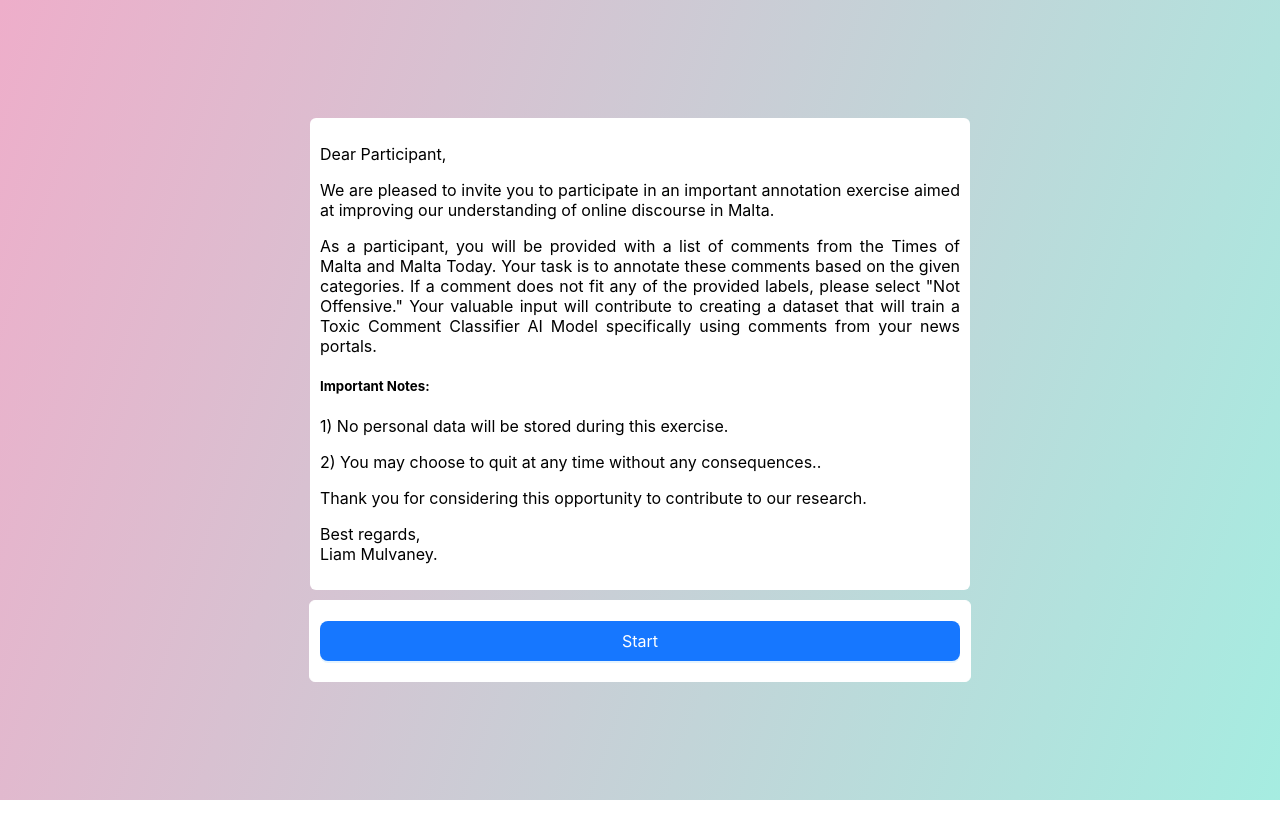
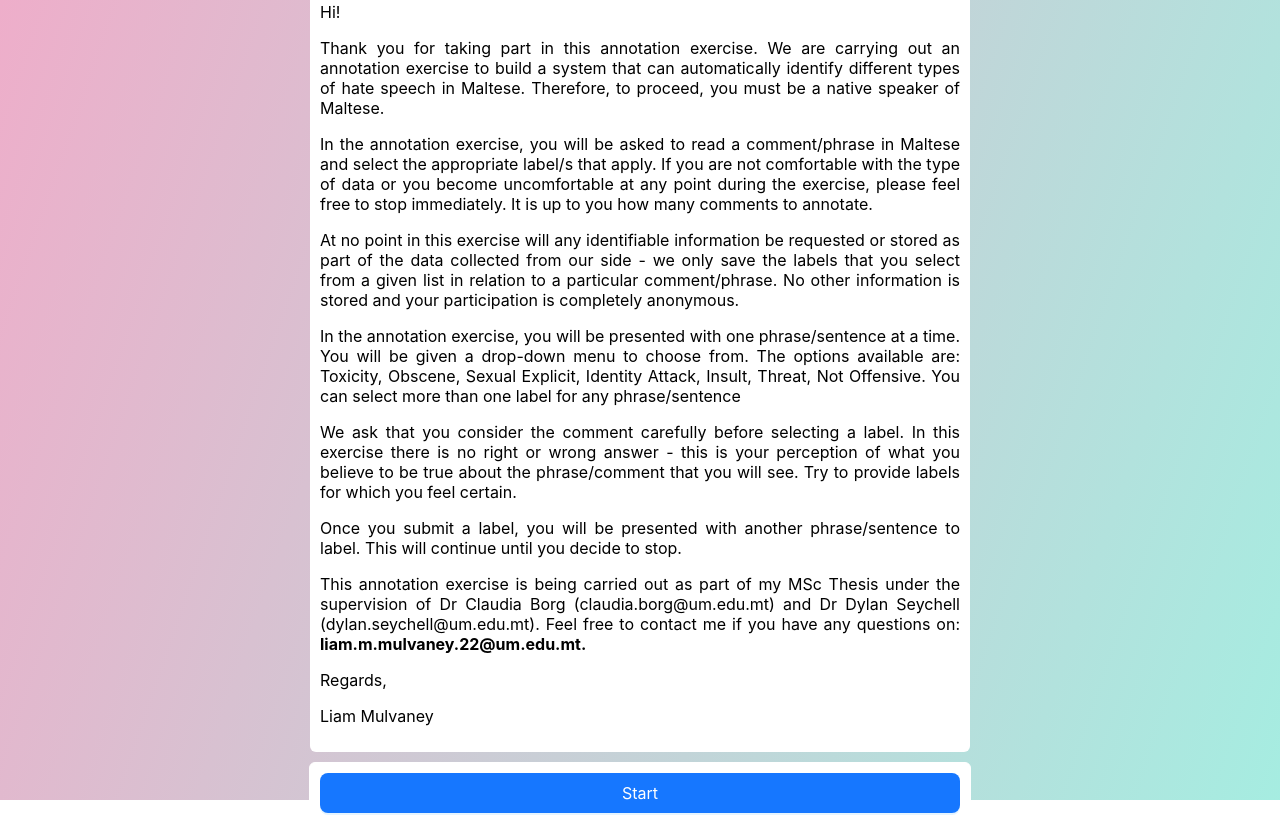
Before and after one commit to camagaKhan/AnnotatorApp, a React (Create React App) app: page /AnnotatorApp/login in a window 1280 px wide. Before the commit the page ends 800 px from the top, so only its background shows below. Built offline with nearby package versions, Linux system fonts and the light colour scheme.

Commit message:
Updated blur

```diff
--- a/src/components/login/login.css
+++ b/src/components/login/login.css
@@ -41,7 +41,13 @@
 }
 
 
-@media (max-width: 600px) {
+@media (max-width: 622px) {
+    .letter-container {
+        overflow-y: scroll;
+    }
+}
+
+@media (max-width: 1165px) {
 
     .login-container {
         padding: 7px;
@@ -70,7 +76,10 @@
   }
 
 
-@media (min-width: 1300px) {
+
+
+
+@media (min-width: 1670px) {
     .letter-container,    .login-container {
         width: 30%;
         padding:15px;
--- a/src/components/login/login.js
+++ b/src/components/login/login.js
@@ -21,14 +21,16 @@ function Login () {
     return (
         <div className="app-container container-layout" >
             <div className="letter-container login-text pad-container">
-                <p>Dear Participant,</p>
-                <p>We are pleased to invite you to participate in an important annotation exercise aimed at improving our understanding of online discourse in Malta.</p>
-                <p>As a participant, you will be provided with a list of comments from the Times of Malta and Malta Today. Your task is to annotate these comments based on the given categories. If a comment does not fit any of the provided labels, please select "Not Offensive." Your valuable input will contribute to creating a dataset that will train a Toxic Comment Classifier AI Model specifically using comments from your news portals.</p>
-                <h5>Important Notes:</h5>
-                <p>1) No personal data will be stored during this exercise.</p>
-                <p>2) You may choose to quit at any time without any consequences..</p>
-                <p>Thank you for considering this opportunity to contribute to our research.</p>
-                <p>Best regards, <br /> Liam Mulvaney.</p>
+                <p>Hi!</p>
+                <p>Thank you for taking part in this annotation exercise. We are carrying out an annotation exercise to build a system that can automatically identify different types of hate speech in Maltese. Therefore, to proceed, you must be a native speaker of Maltese.</p>
+                <p>In the annotation exercise, you will be asked to read a comment/phrase in Maltese and select the appropriate label/s that apply. If you are not comfortable with the type of data or you become uncomfortable at any point during the exercise, please feel free to stop immediately. It is up to you how many comments to annotate.</p>
+                <p>At no point in this exercise will any identifiable information be requested or stored as part of the data collected from our side - we only save the labels that you select from a given list in relation to a particular comment/phrase. No other information is stored and your participation is completely anonymous.</p>
+                <p>In the annotation exercise, you will be presented with one phrase/sentence at a time. You will be given a drop-down menu to choose from. The options available are: Toxicity, Obscene, Sexual Explicit, Identity Attack, Insult, Threat, Not Offensive. You can select more than one label for any phrase/sentence</p>
+                <p>We ask that you consider the comment carefully before selecting a label. In this exercise there is no right or wrong answer - this is your perception of what you believe to be true about the phrase/comment that you will see. Try to provide labels for which you feel certain. </p>
+                <p>Once you submit a label, you will be presented with another phrase/sentence to label. This will continue until you decide to stop.</p>
+                <p>This annotation exercise is being carried out as part of my MSc Thesis under the supervision of Dr Claudia Borg (claudia.borg@um.edu.mt) and Dr Dylan Seychell (dylan.seychell@um.edu.mt). Feel free to contact me if you have any questions on: <strong>liam.m.mulvaney.22@um.edu.mt.</strong></p>
+                <p>Regards,</p>
+                <p>Liam Mulvaney</p>
             </div>
             <div className="login-container container-layout">
                 <Button type="primary" className="btn-login" size="large" onClick={loginLogicAsync}>
```
